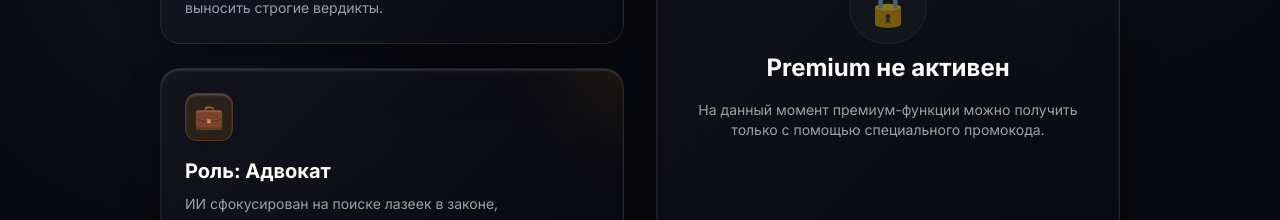
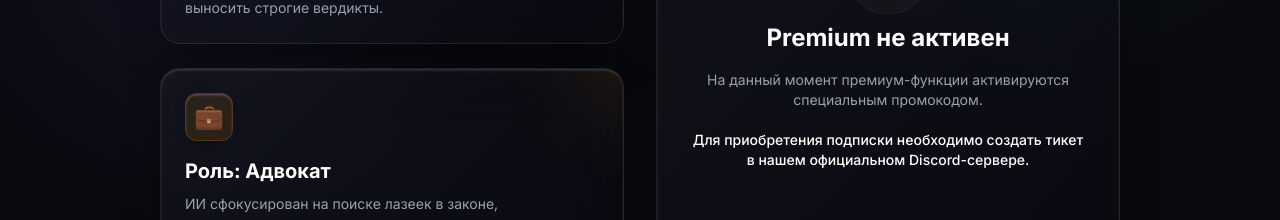
Before and after one commit to roodyu88-cloud/lexis-roodyu-web, a Next.js app: page /premium in a window 1280 px wide. Shown: the part 466-686 px from the top of the page. Built offline with nearby package versions, Linux system fonts and the light colour scheme; no server answers.

Commit message:
Clarify premium purchase instructions (Discord ticket)

```diff
--- a/src/app/premium/page.tsx
+++ b/src/app/premium/page.tsx
@@ -121,7 +121,9 @@ export default function PremiumPage() {
                 </div>
                 <h2 className="text-2xl font-bold text-white">Premium не активен</h2>
                 <p className="text-gray-400 text-sm">
-                  На данный момент премиум-функции можно получить только с помощью специального промокода.
+                  На данный момент премиум-функции активируются специальным промокодом.
+                  <br /><br />
+                  <span className="text-white font-medium">Для приобретения подписки необходимо создать тикет в нашем официальном Discord-сервере.</span>
                 </p>
               </div>
             )}
```
